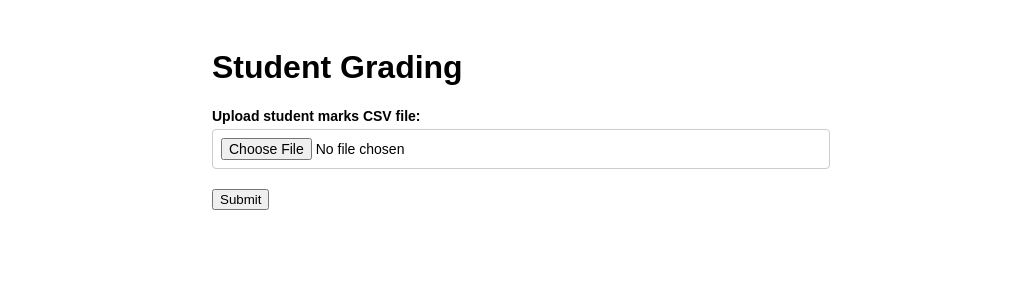
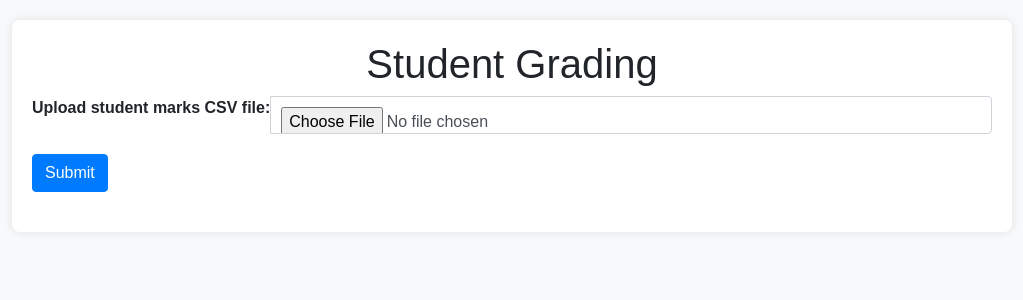
Before and after one commit to 07naitik/Student_Autograder, a Flask app: page / in a window 1280 px wide. Shown: the top 300 px of the page, without its empty margins (128-1151 px from the left). Run offline with Flask 3, Linux system fonts and the light colour scheme; some libraries are stand-ins or nearby versions.

Commit message:
Update index.html

```diff
--- a/templates/index.html
+++ b/templates/index.html
@@ -3,56 +3,69 @@
 <head>
     <meta charset="UTF-8">
     <title>Student Grading</title>
+    <link rel="stylesheet" href="https://stackpath.bootstrapcdn.com/bootstrap/4.5.2/css/bootstrap.min.css">
+    <link rel="stylesheet" href="https://cdnjs.cloudflare.com/ajax/libs/font-awesome/5.15.1/css/all.min.css">
     <style>
         body {
-            font-family: Arial, sans-serif;
+            font-family: 'Arial', sans-serif;
+            background-color: #f8f9fa;
+            padding: 20px;
         }
         .container {
-            max-width: 600px;
-            margin: 0 auto;
+            max-width: 1000px;
+            background: #fff;
             padding: 20px;
+            border-radius: 8px;
+            box-shadow: 0 0 10px rgba(0, 0, 0, 0.1);
         }
         .input-group {
             margin-bottom: 20px;
         }
-        .input-group label {
-            display: block;
-            font-size: 14px;
-            font-weight: bold;
-            margin-bottom: 5px;
-        }
         .input-group input[type="file"] {
-            width: 100%;
-            padding: 8px;
-            font-size: 14px;
-            border: 1px solid #ccc;
+            padding: 10px;
+            border: 1px solid #ced4da;
             border-radius: 4px;
         }
         .input-group button {
-            padding: 8px 20px;
-            font-size: 14px;
-            background-color: #007bff;
-            color: #fff;
-            border: none;
-            border-radius: 4px;
-            cursor: pointer;
+            padding: 10px 20px;
         }
         .result {
             margin-top: 20px;
-            font-size: 14px;
+        }
+        #chart {
+            margin-top: 20px;
+            text-align: center;
+        }
+        #legend {
+            margin-top: 20px;
+            display: flex;
+            justify-content: space-around;
+        }
+        .legend-item {
+            display: flex;
+            align-items: center;
+        }
+        .legend-item span {
+            width: 15px;
+            height: 15px;
+            display: inline-block;
+            margin-right: 5px;
         }
     </style>
 </head>
 <body>
     <div class="container">
-        <h1>Student Grading</h1>
+        <h1 class="text-center">Student Grading</h1>
         <div class="input-group">
-            <label for="csv-file">Upload student marks CSV file:</label>
-            <input type="file" id="csv-file" name="csv-file" accept=".csv">
+            <label for="csv-file" class="font-weight-bold">Upload student marks CSV file:</label>
+            <input type="file" id="csv-file" name="csv-file" accept=".csv" class="form-control">
         </div>
-        <button id="submit-btn">Submit</button>
+        <button id="submit-btn" class="btn btn-primary">Submit</button>
         <div id="grades-result" class="result"></div>
+        <div id="chart"></div>
+        <div id="legend"></div>
     </div>
+    <script src="https://d3js.org/d3.v6.min.js"></script>
     <script src="/static/js/script.js"></script>
 </body>
 </html>
```
